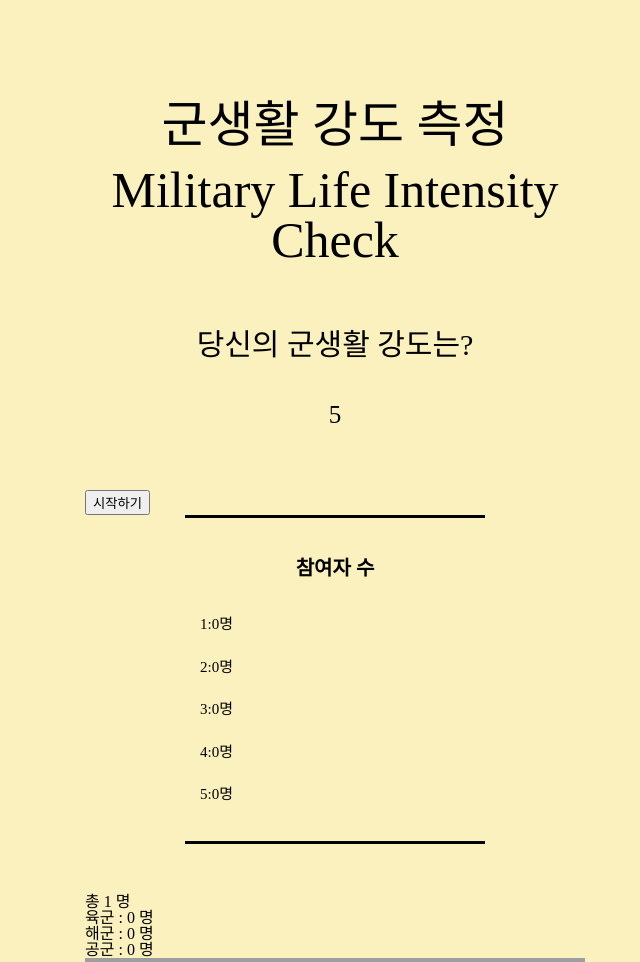
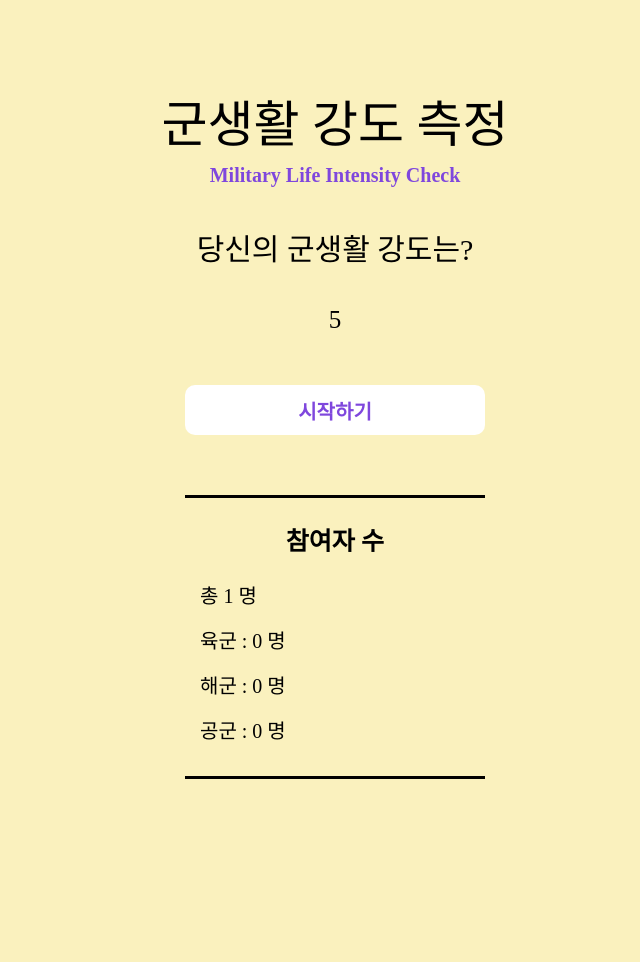
Before and after one commit to sseunghoon/SugarContentCheck, a Django app: page / in a window 1280 px wide. Shown: the top 962 px of the page, without its empty margins (305-945 px from the left). After the commit the page ends 779 px from the top, so only its background shows below. Run offline with Django 3.2, Linux system fonts and the light colour scheme; data comes from the database, SQL or seed files in the repository; some web fonts are replaced; grey boxes are pictures that could not be loaded.

Commit message:
template적용 중

```diff
--- a/main/models.py
+++ b/main/models.py
@@ -17,7 +17,7 @@ class Question(models.Model):
 
 class Choice(models.Model):
     content = models.CharField(max_length=100)
-    intentsity = models.IntegerField(default=0)
+    intensity = models.IntegerField(default=0)
     question = models.ForeignKey(to='main.Question', on_delete=models.CASCADE)
 
     def __str__(self):
--- a/css/style.css
+++ b/main/static/css/style1.css
@@ -79,7 +79,7 @@ body {
 
 .intro{
     text-align:center;
-    padding-bottom:40px;
+    padding-bottom:30px;
 }
 
 .intro h1{
@@ -100,7 +100,7 @@ body {
 
 .button{
     text-align:center;
-    padding-bottom:50px;
+    padding-bottom:40px;
 }
 
 .button button{
@@ -136,22 +136,22 @@ body {
     border-top:3px solid #000;
     border-bottom:3px solid #000;
     line-height:1.5;
-    margin-bottom:50px;
+    margin-bottom:20px;
 }
 
 .result_data h3{
     text-align:center;
-    font-size:20px;
+    font-size:25px;
     font-weight:bold;
-    padding:20px 0 30px;
+    padding:10px 0 20px;
 }
 
 .result_data li{
-    font-size:15px;
-    padding-bottom:20px;
+    font-size:20px;
+    padding-bottom:15px;
 }
 
-.weniv{
+/* .weniv{
     display:flex;
     justify-content:center;
     padding-bottom:50px;
@@ -164,4 +164,4 @@ body {
 .weniv img{
     width:100%;
     height:auto;
-}
+} */
--- a/main/templates/index.html
+++ b/main/templates/index.html
@@ -1,3 +1,4 @@
+{% load static %}
 <!DOCTYPE html>
 <html class="no-js" lang="en">
     <head>
@@ -8,8 +9,8 @@
         <!-- 네이버 구글 등 검색 표준 메타 데이터 삽입 시 검색이 더 잘됨 -->
 
 
-        <link rel="stylesheet" type="text/css" href="css/reset.css">
-        <link rel="stylesheet" type="text/css" href="css/style.css">
+        <link rel="stylesheet" type="text/css" href="{% static 'css/reset.css' %}">
+        <link rel="stylesheet" type="text/css" href="{% static 'css/style1.css' %}">
         <title>군생활 강도측정</title>
     </head>
 <body>
@@ -17,7 +18,7 @@
         <div class="wrapper">
             <div class="title">
                 <h3 class="main_title">군생활 강도 측정</h3>
-                <h3 class="main_title">Military Life Intensity Check</h3>
+                <h4 class="sub_title">Military Life Intensity Check</h4>
             </div>
             <div class="intro">
                 <h1>당신의 군생활 강도는?</h1>
@@ -31,35 +32,30 @@
                     </ul>
                 </div>
             </div>
-            <div class="buttons">
-                <a href="#">
+
+            <div class="button">
+                <a href="/form/">
                     <button class="start" type="button">시작하기</button>
                 </a>
             </div>
+
             <div class="result_data">
                 <div class="data_wrap">
                     <h3>참여자 수</h3>
                     <ul>
-                        <li>1:0명</li>
-                        <li>2:0명</li>
-                        <li>3:0명</li>
-                        <li>4:0명</li>
-                        <li>5:0명</li>
+                        <li>총 {{ total_num }} 명</li>
+                        <li>육군 : {{ army_num }} 명</li>
+                        <li>해군 : {{ navy_num }} 명</li>
+                        <li>공군 : {{ airforce_num }} 명</li>
                     </ul>
                 </div>
             </div>
 
-            <p>총 {{ total_num }} 명</p>
-            <p>육군 : {{ army_num }} 명</p>
-            <p>해군 : {{ navy_num }} 명</p>
-            <p>공군 : {{ airforce_num }} 명</p>
-
-
-            <div class="weniv">
+            <!-- <div class="weniv">
                 <a href="http://www.paullab.co.kr">
                     <img src="img/weniv_logo_black.png" alt="weniv" />
                 </a>
-            </div>
+            </div> -->
         </div>
     </section>
 
--- a/main/urls.py
+++ b/main/urls.py
@@ -6,4 +6,5 @@ app_name = 'main'
 urlpatterns = [
     path('', views.index, name='index'),
     path('form/', views.form, name='form'),
+    path('result/', views.result, name='result'),
 ]
--- a/main/views.py
+++ b/main/views.py
@@ -19,10 +19,25 @@ def index(request):
 
 def form(request):
     questions = Question.objects.all()
-    questions_count = Question.objects.all().count()
+    questions_count = Question.objects.count()
 
     context = {
         'questions':questions,
         'questions_count':questions_count,
     }
     return render(request, 'form.html', context)
+
+def result(request):
+    question_cnt = Question.objects.count()
+    intensity_sum=0
+
+
+    for i in range(1, question_cnt+1):
+        intensity = int(request.POST[f'question-{i}'][0])
+        intensity_sum += intensity
+
+    context = {
+        'intensity_sum': intensity_sum,
+    }
+
+    return render(request, 'result.html', context)
```
Also changed, not shown: data.json (added, +37 -0 lines), main/templates/form.html (+19 -50 lines), main/templates/result.html (+5 -4 lines), db.sqlite3, main/migrations/0002_rename_intentsity_choice_intensity.py (added), main/static/css/form.css (renamed from css/form.css), main/static/css/reset.css (renamed from css/reset.css), main/static/css/result.css (renamed from css/result.css), main/static/js/form.js (renamed from js/form.js), main/static/js/result.js (renamed from js/result.js).
